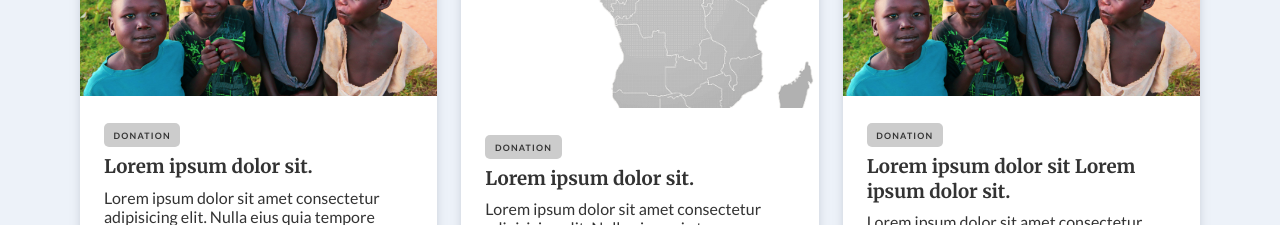
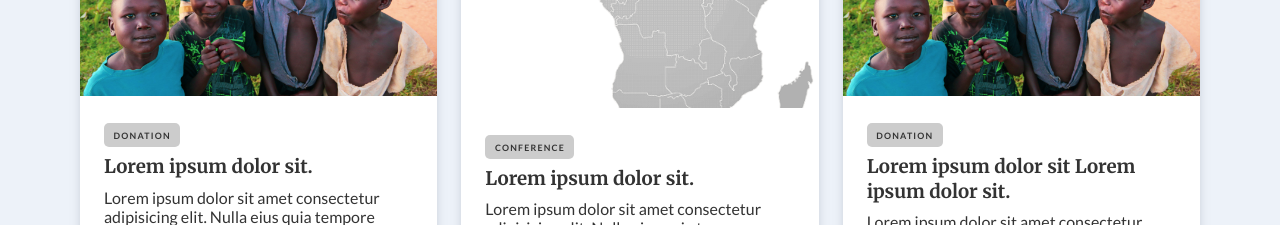
Before and after one commit to augedoo/moces-website, a React (Create React App) app in the folder frontend/: page /news in a window 1280 px wide. Shown: the part 1360-1585 px from the top of the page. Built offline with nearby package versions, Linux system fonts and the light colour scheme.

Commit message:
Styled new article cards

```diff
--- a/frontend/src/screens/NewsScreen.js
+++ b/frontend/src/screens/NewsScreen.js
@@ -151,7 +151,7 @@ const NewsScreen = () => {
           <article className='card'>
             <img src='/images/africa-map.png' alt='technology' />
             <div>
-              <div className='category'>Donation</div>
+              <div className='category'>Conference</div>
               <Link to='#!'>
                 <h3>Lorem ipsum dolor sit.</h3>
               </Link>
```
